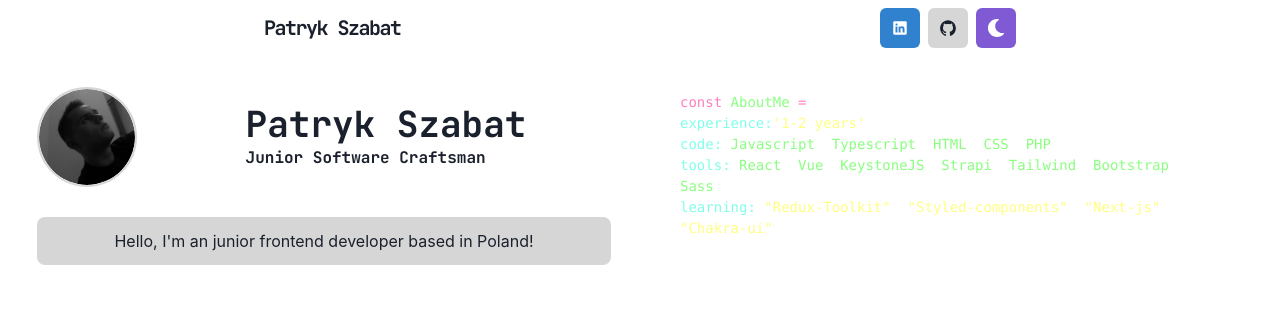
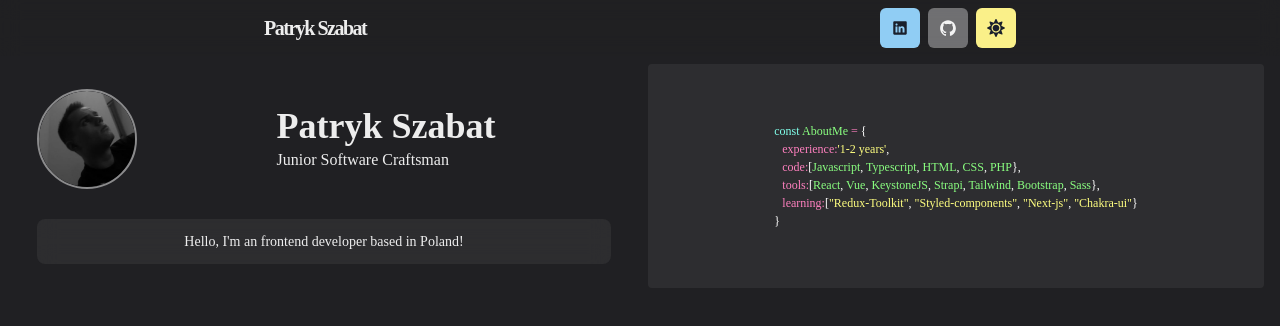
Before and after one commit to dedku/portfolio-app, a React (Create React App) app: page / in a window 1280 px wide. Shown: the top 326 px of the page. Built offline with nearby package versions, Linux system fonts and the light colour scheme.

Commit message:
colorMode && fonts

```diff
--- a/package.json
+++ b/package.json
@@ -15,6 +15,7 @@
     "react-dom": "^18.1.0",
     "react-icons": "^3.0.0",
     "react-scripts": "5.0.1",
+    "react-slick": "^0.29.0",
     "web-vitals": "^0.2.2"
   },
   "scripts": {
--- a/public/index.html
+++ b/public/index.html
@@ -1,14 +1,10 @@
 <!DOCTYPE html>
 <html lang="en">
+
 <head>
   <meta charset="utf-8" />
   <link rel="icon" href="%PUBLIC_URL%/favicon.ico" />
   <meta name="viewport" content="width=device-width, initial-scale=1" />
-    <meta name="theme-color" content="#000000" />
-    <meta
-      name="description"
-      content="Web site created using create-react-app"
-    />
   <link rel="apple-touch-icon" href="%PUBLIC_URL%/logo192.png" />
   <!--
       manifest.json provides metadata used when your web app is installed on a
@@ -26,6 +22,7 @@
     -->
   <title>React App</title>
 </head>
+
 <body>
   <noscript>You need to enable JavaScript to run this app.</noscript>
   <div id="root"></div>
@@ -40,4 +37,5 @@
       To create a production bundle, use `npm run build` or `yarn build`.
     -->
 </body>
+
 </html>
--- a/src/App.js
+++ b/src/App.js
@@ -1,5 +1,6 @@
 import React from 'react';
-import { ChakraProvider, theme } from '@chakra-ui/react';
+import { ChakraProvider } from '@chakra-ui/react';
+import theme from './lib/theme';
 import Navbar from './components/Navbar';
 import Fonts from './components/Fonts';
 import AboutMe from './components/AboutMe';
--- a/src/components/AboutMe.js
+++ b/src/components/AboutMe.js
@@ -18,7 +18,7 @@ const AboutMe = () => {
         >
           <Box w="100%" h={{ base: 'calc(50vh - 4rem)', md: '56' }}>
             <Center h="100%">
-            <Container>
+            <Container >
                 <Box display='flex' >
                     <Box
                     flexShrink={0}
@@ -58,38 +58,41 @@ const AboutMe = () => {
                     <Text fontFamily='JetBrains Mono  , Poppins'>Junior Software Craftsman</Text>
                     </Box>
                 </Box>
+                <Spacer />
                 <Box
                     borderRadius="lg"
                     mt={6}
                     p={3}
                     textAlign="center"
-                    bg={useColorModeValue('blackAlpha.300', 'whiteAlpha.500')}
+                    bg={useColorModeValue('blackAlpha.300', 'whiteAlpha.100')}
                     css={{ backdropFilter: 'blur(10px)' }}
+                    fontSize='sm'
+                    fontFamily='JetBrains Mono  , Poppins'
                     >
-                    Hello, I&apos;m an junior frontend developer based in Poland!
+                    Hello, I&apos;m an frontend developer based in Poland!
                 </Box>
             </Container>
             </Center>
           </Box>
           <Box
-            bg="whiteAlpha.200"
+            bg={useColorModeValue('blackAlpha.800', 'whiteAlpha.100')}
             borderRadius={4}
             w="100%"
             h={{ base: 'calc(50vh - 4rem)', md: '56' }}
             alignItems="center"
           >
             <Center h="100%" mx={8}>
-              <Text fontSize="sm" as="samp">
-                <chakra.span color="#FF80BF">const </chakra.span>
+              <Text fontSize={{base: 'sm', md: 'xs'}} as="samp" fontFamily='JetBrains Mono  , Poppins'>
+                <chakra.span color="#80FFEA">const </chakra.span>
                 <chakra.span color="#8AFF80">AboutMe </chakra.span>
                 <chakra.span color="#FF80BF"> =</chakra.span>
                 <chakra.span color="white"> &#123;</chakra.span>
                 <chakra.br />
-                <chakra.span color="#80FFEA">experience:</chakra.span>
+                <chakra.span ml={2} color="#FF80BF">experience:</chakra.span>
                 <chakra.span color="#FFFF80">'1-2 years'</chakra.span>
                 <chakra.span color="white">&#44;</chakra.span>
                 <chakra.br />
-                <chakra.span color="#80FFEA">code:</chakra.span>
+                <chakra.span ml={2} color="#FF80BF">code:</chakra.span>
                 <chakra.span color="white">&#91;</chakra.span>
                 <chakra.span color="#8AFF80">Javascript</chakra.span>
                 <chakra.span color="white">&#44; </chakra.span>
@@ -103,7 +106,7 @@ const AboutMe = () => {
                 <chakra.span color="white">&#125;</chakra.span>
                 <chakra.span color="white">&#44;</chakra.span>
                 <chakra.br />
-                <chakra.span color="#80FFEA">tools:</chakra.span>
+                <chakra.span ml={2} color="#FF80BF">tools:</chakra.span>
                 <chakra.span color="white">&#91;</chakra.span>
                 <chakra.span color="#8AFF80">React</chakra.span>
                 <chakra.span color="white">&#44; </chakra.span>
@@ -121,7 +124,7 @@ const AboutMe = () => {
                 <chakra.span color="white">&#125;</chakra.span>
                 <chakra.span color="white">&#44;</chakra.span>
                 <chakra.br />
-                <chakra.span color="#80FFEA">learning:</chakra.span>
+                <chakra.span ml={2} color="#FF80BF">learning:</chakra.span>
                 <chakra.span color="white">&#91;</chakra.span>
                 <chakra.span color="#FFFF80">"Redux-Toolkit"</chakra.span>
                 <chakra.span color="white">&#44; </chakra.span>
--- a/src/components/Fonts.js
+++ b/src/components/Fonts.js
@@ -1,6 +1,17 @@
+import { Global } from '@emotion/react'
+
 const Fonts = () => (
-    <style jsx='true' global='true'>{`
-      @import url('https://fonts.googleapis.com/css2?family=JetBrains+Mono:wght@700&family=Poppins:wght@300&display=swap');
-    `}</style>
-  )
-  export default Fonts
+  <Global
+    styles={`
+      @font-face {
+        font-family: 'JetBrains Mono', monospace;
+        font-style: Light;
+        font-weight: 300;
+        font-display: swap;
+        src: url('https://fonts.googleapis.com/css2?family=JetBrains+Mono:wght@300&display=swap');
+      },
+      `}
+  />
+)
+
+export default Fonts
--- a/src/components/Navbar.js
+++ b/src/components/Navbar.js
@@ -42,7 +42,7 @@ const Navbar = props => {
       position="fixed"
       as="nav"
       w="100%"
-      bg={useColorModeValue('#ffffff40', '#20202380')}
+      bg={useColorModeValue('blackAlpha.300', '#20202380')}
       css={{ backdropFilter: 'blur(10px)' }}
       zIndex={1}
       {...props}
--- /dev/null
+++ b/src/lib/theme.js
@@ -0,0 +1,19 @@
+import { extendTheme } from '@chakra-ui/react'
+import { mode } from '@chakra-ui/theme-tools'
+
+const styles = {
+  global: props => ({
+    body: {
+      bg: mode('blackAlpha.100', '#202023')(props)
+    }
+  })
+}
+
+const config = {
+  initialColorMode: 'dark',
+  useSystemColorMode: true
+}
+
+const theme = extendTheme({ config, styles })
+
+export default theme
```
Also changed, not shown: 1 other file (tests, documents, lock files or other folders). Lines whose indentation alone changed are shown as unchanged.
